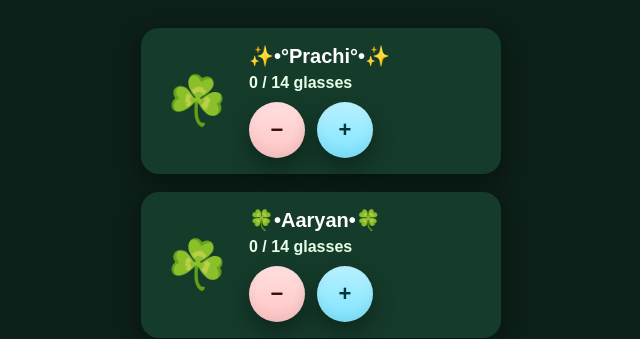
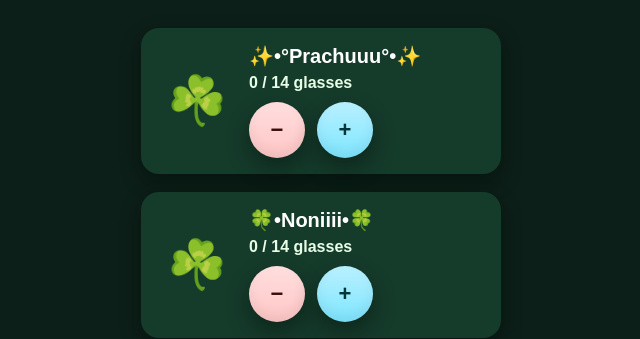
Before and after one commit to Prachi-2886/water-tracker-widget, a plain HTML site: page index.html in a window 1280 px wide. Shown: the top 339 px of the page, 319-959 px from the left. Drawn offline with Linux system fonts and the light colour scheme; no server answers.

Commit message:
Update plant names in index.html

```diff
--- a/index.html
+++ b/index.html
@@ -144,7 +144,7 @@
   <div class="card">
     <div class="plant-wrap"><div id="plant1" class="plant">☘️</div></div>
     <div>
-      <h2>✨•°Prachi°•✨</h2>
+      <h2>✨•°Prachuuu°•✨</h2>
       <p id="progress1" class="progressText">0 / 14 glasses</p>
       <div class="counter-box">
         <button class="btn minus" onclick="removeWater1(event)">−</button>
@@ -157,7 +157,7 @@
   <div class="card">
     <div class="plant-wrap"><div id="plant2" class="plant">☘️</div></div>
     <div>
-      <h2>🍀•Aaryan•🍀</h2>
+      <h2>🍀•Noniiii•🍀</h2>
       <p id="progress2" class="progressText">0 / 14 glasses</p>
       <div class="counter-box">
         <button class="btn minus" onclick="removeWater2(event)">−</button>
```
